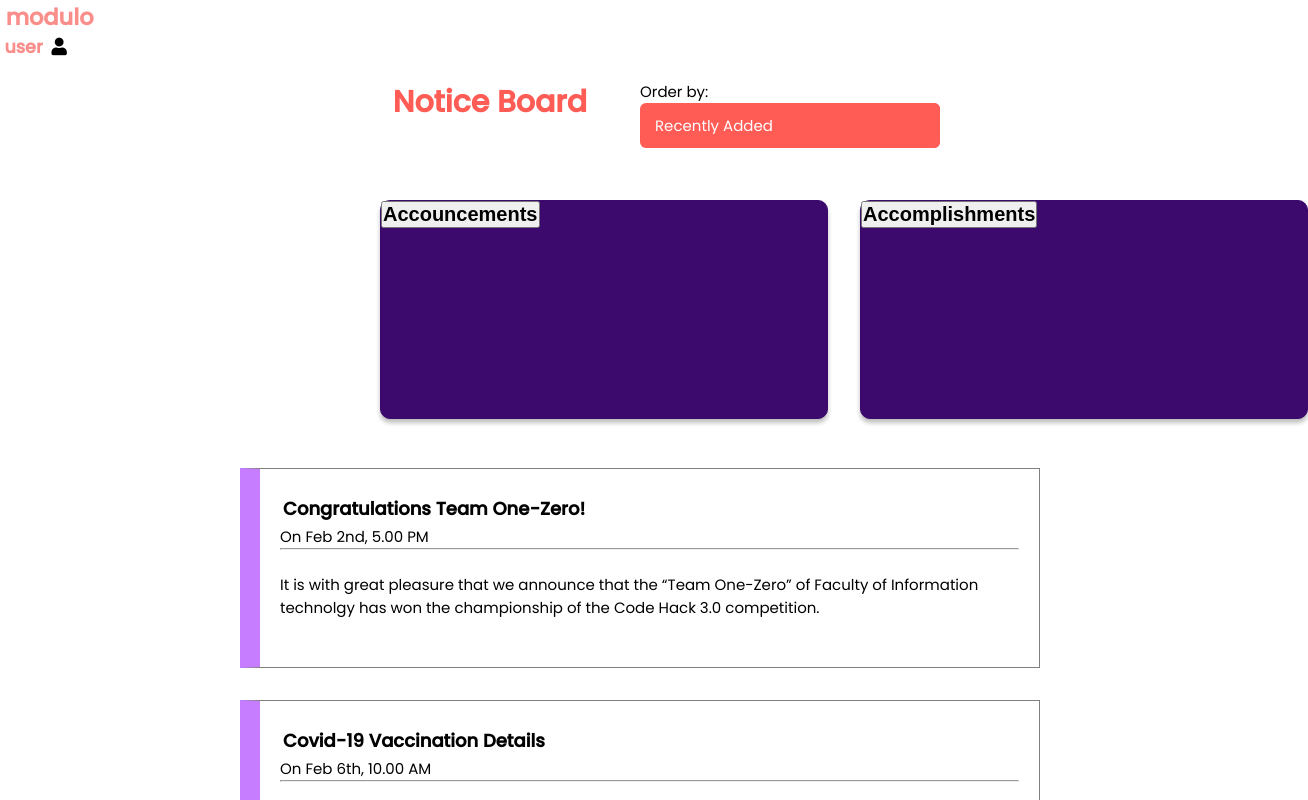
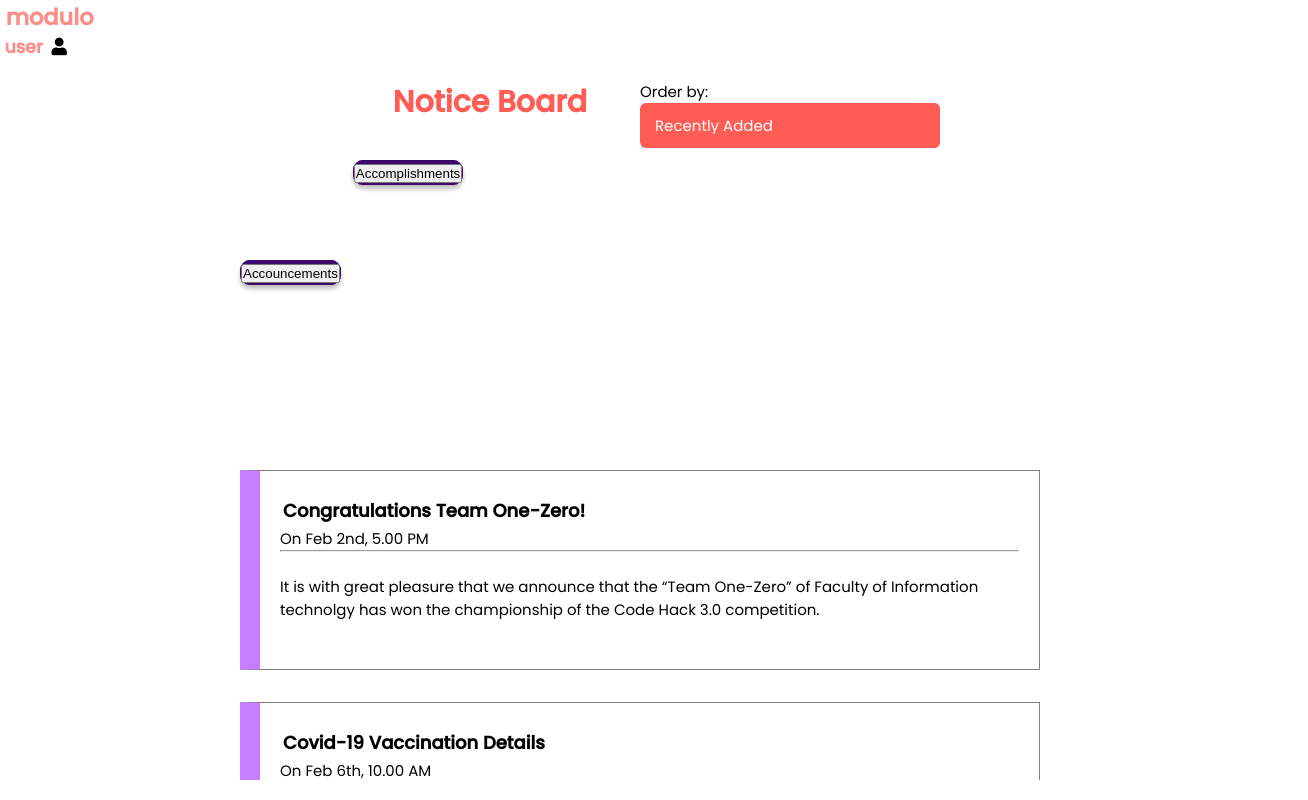
Before and after one commit to GayanKod/Modulo, a React (Create React App) app in the folder client/: page /noticeboard-student in a window 1280 px wide. Shown: the top 800 px of the page, 1308 px wide, since content can reach past the window. Built offline with nearby package versions, Linux system fonts and the light colour scheme.

Commit message:
notice - made the pages scrollable

```diff
--- a/client/src/components/Noticeboard/NoticeInput.tsx
+++ b/client/src/components/Noticeboard/NoticeInput.tsx
@@ -11,8 +11,6 @@ const NoticeInput :FC = () => {
     const [noticeList, setNoticeList] =useState<INotice[]>([]);
     const [edit, setEdit] =useState<boolean>(false);
     // const [editNotice, setEditNotice]=useState<string>("");
-
-
 
     const handleChange =(event:ChangeEvent<HTMLInputElement> ) : void => {
 
--- a/client/src/pages/NoticeBoard.tsx
+++ b/client/src/pages/NoticeBoard.tsx
@@ -31,7 +31,7 @@ function NoticeBoard(){
 
          </div>
                   <div>
-                  {/* <Footer/> */}
+                  <Footer/>
                   </div>
      </div>
 
--- a/client/src/pages/NoticeEditForm.tsx
+++ b/client/src/pages/NoticeEditForm.tsx
@@ -1,4 +1,7 @@
 import { useState } from "react";
+import { Link } from "react-router-dom";
+// import "../../styles/NoticeCard.scss";
+
 
 const defaultFormData = {
   title: "",
@@ -39,7 +42,10 @@ export default function App() {
         <input type="text" id="description" value={description} onChange={onChange} />
         <br />
         <br />
+        <Link to ="/noticeboard">
         <button type="submit">Update Notice</button>
+        </Link>
+
       </form>
     </>
   );
--- a/client/src/pages/NoticeboardStaff.tsx
+++ b/client/src/pages/NoticeboardStaff.tsx
@@ -5,7 +5,7 @@ import DropdownV2 from '../components/Noticeboard/DropdownV2';
 import "../styles/NoticeBoard.scss";
 import Navbar2 from '../components/Navbar2';
 import NoticeContainer from '../components/Noticeboard/NoticeBox';
-
+import Footer from '../components/Footer/Footer';
 
 function NoticeboardStaff(){
 
@@ -38,7 +38,9 @@ function NoticeboardStaff(){
                 </div>
 
            </div>
-
+               <div>
+               <Footer/>
+               </div>
        </div>
 
   );
--- a/client/src/pages/NoticeboardStudent.tsx
+++ b/client/src/pages/NoticeboardStudent.tsx
@@ -1,6 +1,4 @@
 import Dropdown from '../components/Noticeboard/Dropdown';
-import {INotice} from "../components/Noticeboard/interface";
-import NoticeData from '../components/Noticeboard/NoticeData';
 import "../styles/NoticeBoard.scss";
 import "../styles/StudentNoticesStyles.scss";
 import Navbar2 from '../components/Navbar2';
@@ -13,34 +11,32 @@ function NoticeboardStudent(){
     return  (
       <div>
        <div>
-              <Navbar2 />
+            <Navbar2 />
             <div className="NoticeBoard">
-
                     <span className ="NoticeBoard-title">
 
                      <div id='leftbox'>
                      <h1>Notice Board</h1>
                      </div>
-
                      <div id='rightbox'>
                      <p>Order by:</p><Dropdown/>
                      </div>
                      </span>
 
             <div className="buttons1">
-               <div className='btn3'>
+                   <span className='btn3'>
                      <button>
-                        <h2>Accouncements</h2>
+                        Accouncements
                      </button>
-                     </div>
+                     </span>
 
                      &nbsp;&nbsp;&nbsp;
 
-                    <div className='btn4'>
+                    <span className='btn4'>
                     <button>
-                        <h2>Accomplishments</h2>
+                        Accomplishments
                     </button>
-                    </div>
+                    </span>
 
                     <br></br><br></br><br></br>
                     <br></br><br></br><br></br>
@@ -48,21 +44,16 @@ function NoticeboardStudent(){
                     <br></br><br></br><br></br>
 
                     <div>
-
                            <NoticeContainer/>
-
-
                            <br></br>
-                </div>
+                 </div>
                 <br></br>
-              </div>
+               </div>
               <br></br>
-
              </div>
-             <br></br>
-
+            <br></br>
          </div>
-         {/* <Footer/> */}
+         <Footer/>
       </div>
 
 
--- a/client/src/styles/NoticeBoard.scss
+++ b/client/src/styles/NoticeBoard.scss
@@ -31,6 +31,7 @@
         font-family: "Poppins", sans-serif;
         padding: 20px;
         color: #ff5c55;
+        overflow : scroll;
 
 }
 #leftbox {
--- a/client/src/styles/NoticeCard.scss
+++ b/client/src/styles/NoticeCard.scss
@@ -29,6 +29,7 @@
     border-left-color:#c77dff ;
     padding-bottom: 10px;
     font-family: "Poppins", sans-serif;
+    overflow : scroll;
 
   }
 
--- a/client/src/styles/StudentNoticesStyles.scss
+++ b/client/src/styles/StudentNoticesStyles.scss
@@ -11,11 +11,11 @@
     font-weight: 500;
     cursor: pointer;
     outline: inherit;
-    position: absolute;
+    position:relative;
     width: 448px;
-    height: 219px;
-    left: 380px;
-    top: 200px;
+    height: 200px;
+    // left: 380px;
+    top: 100px;
     border: none;
     background: #3C096C;
     mix-blend-mode: darken;
@@ -35,13 +35,14 @@
 
         cursor: pointer;
         border: none;
-        padding-right: 40px;
-        padding-bottom: 20px;
-        position: absolute;
+        // padding-right: 40px;
+        // padding-bottom: 20px;
+        position: relative;
+        align-items: center;
         width: 448px;
         height: 219px;
-        left: 860px;
-        top: 200px;
+        // left: 860px;
+        // top: 40px;
 
         background: #3C096C;
         mix-blend-mode: darken;
@@ -52,7 +53,7 @@
 }
 
 .notice-item .notice-item-content{
-    top: 400px;
+    top: 50px;
 }
 // .span .btn3{
 //     background: $P3;
```
